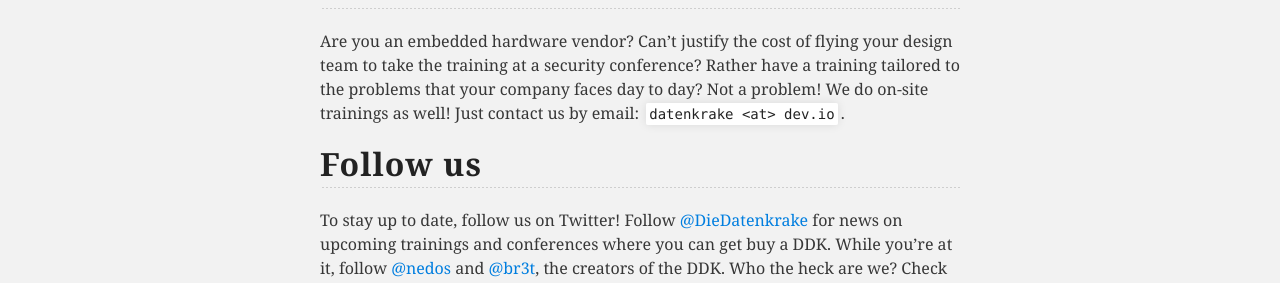
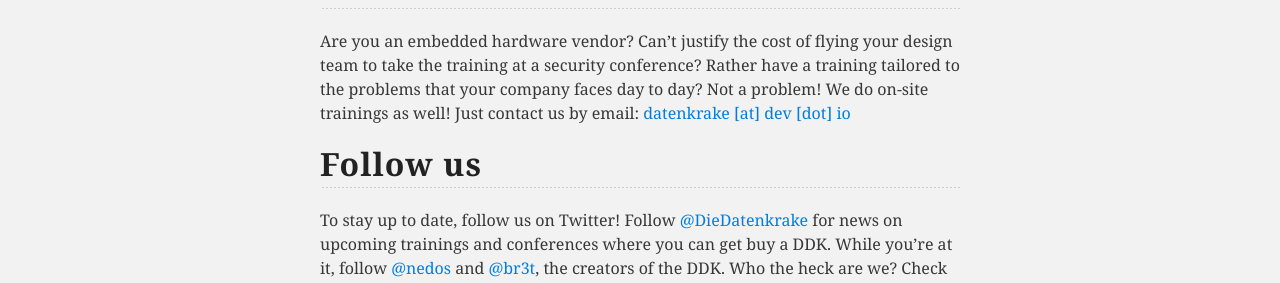
Before and after one commit to ddk/ddk.github.io, a Jekyll site: the page built from index.md, in a window 1280 px wide. Shown: the part 1570-1853 px from the top of the page. Built offline with Jekyll 4.4.1, drawn with Linux system fonts in a browser that asks for light colours; part of the change alters nothing that is shown.

Commit message:
Crypt email

```diff
--- a/_layouts/default.html
+++ b/_layouts/default.html
@@ -9,6 +9,31 @@
     <link rel="stylesheet" type="text/css" media="screen" href="stylesheets/stylesheet.css">
 
     <title>DDK: Die Datenkrake</title>
+
+    <script type="text/javascript">
+
+    function UnCryptMailto( s )
+    {
+        var n = 0;
+        var r = "";
+        for( var i = 0; i < s.length; i++)
+        {
+            n = s.charCodeAt( i );
+            if( n >= 8364 )
+            {
+                n = 128;
+            }
+            r += String.fromCharCode( n - 1 );
+        }
+        return r;
+    }
+
+    function linkTo_UnCryptMailto( s )
+    {
+        location.href=UnCryptMailto( s );
+    }
+    </script>
+
   </head>
 
   <body>
--- a/index.md
+++ b/index.md
@@ -47,7 +47,7 @@ Can't justify the cost of flying your design team to take the training at a secu
 Rather have a training tailored to the problems that your company faces day to day?
 Not a problem!
 We do on-site trainings as well!
-Just contact us by email: `datenkrake <at> dev.io`.
+Just contact us by email: <a href="javascript:linkTo_UnCryptMailto('nbjmup;ebufolsblfAefw/jp');">datenkrake [at] dev [dot] io</a>
 
 ## Follow us
 
```
